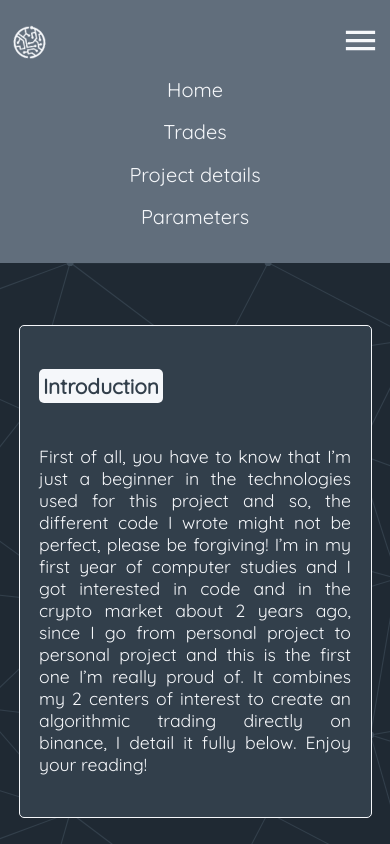
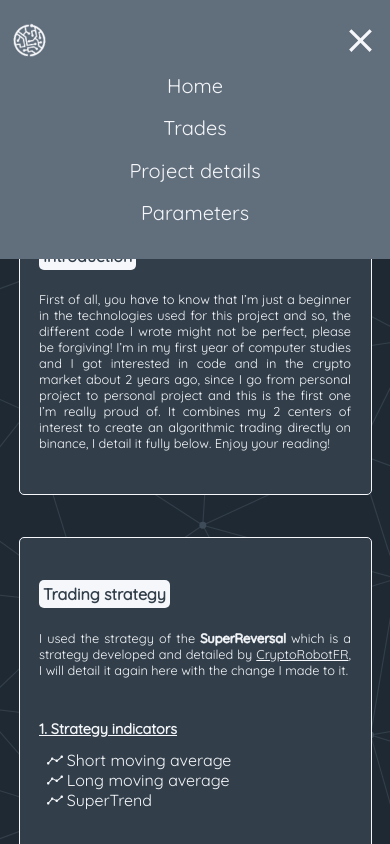
Before and after one commit to Sekaiino/TradingProject, a React (Create React App) app in the folder liveStrategy/frontend/: page /project_details in a window 390 px wide. Both pictures are taken after a click on the label 360 px from the left and 42 px from the top of the page. Shown: the top 844 px of the page. Built offline with nearby package versions, Linux system fonts and the light colour scheme.

Commit message:
mobile responsive

```diff
--- a/liveStrategy/frontend/src/components/Navbar.js
+++ b/liveStrategy/frontend/src/components/Navbar.js
@@ -1,5 +1,5 @@
 import { HashLink } from 'react-router-hash-link';
-import { MdOutlineMenu } from 'react-icons/md';
+import { MdOutlineMenu, MdOutlineClose } from 'react-icons/md';
 
 const Navbar = () => {
 
@@ -9,8 +9,9 @@ const Navbar = () => {
         <header className="app-header">
             <nav>
                 <img src={require('../images/logo2.png')} alt="logo" />
-                <label htmlFor="toggler"><MdOutlineMenu style={style} /></label>
                 <input type="checkbox" id='toggler' />
+                <label className='open' htmlFor="toggler"><MdOutlineMenu style={style} /></label>
+                <label className='close' htmlFor="toggler"><MdOutlineClose style={style} /></label>
                 <ul className='menu'>
                     <li><HashLink to="/#">Home</HashLink></li>
                     <li><HashLink to="/trade#">Trades</HashLink></li>
--- a/liveStrategy/frontend/src/css/App.css
+++ b/liveStrategy/frontend/src/css/App.css
@@ -68,7 +68,7 @@
   text-decoration: underline;
 }
 @media screen and (max-width: 700px) {
-  .App .app-header .menu {
+  .App .app-header .menu, .App .app-header .close {
     display: none;
   }
   .App .app-header nav label {
@@ -88,6 +88,12 @@
   }
   .App .app-header #toggler:checked ~ .menu li {
     margin: 2.5% 0;
+  }
+  .App .app-header #toggler:checked ~ .open {
+    display: none;
+  }
+  .App .app-header #toggler:checked ~ .close {
+    display: inline-flex;
   }
 }
 .App section {
@@ -198,6 +204,39 @@
 .App section aside a .icons {
   margin-left: 1vw;
 }
+@media screen and (max-width: 700px) {
+  .App section {
+    margin: 10vh 0 5vh 0;
+  }
+  .App section.trade {
+    flex-flow: column wrap;
+    align-items: flex-start;
+    justify-content: center;
+  }
+  .App section.trade aside {
+    width: 85%;
+    margin: 2.5vh auto 2.5vh 5vw;
+  }
+  .App section.trade .transactions {
+    width: 80% !important;
+    margin-top: 5vh;
+    margin-left: 5vw;
+    padding: 5vh 5vw;
+  }
+  .App section.trade #trades {
+    margin-left: 5vw;
+  }
+  .App section.parameter aside {
+    flex-flow: column wrap;
+  }
+  .App section .pair-params {
+    width: 80%;
+    padding: 5vh 5vw;
+  }
+  .App section .pair-params p b {
+    width: 10vw;
+  }
+}
 .App article {
   width: 80%;
   margin: 10vh auto;
@@ -270,6 +309,7 @@
 }
 .App article details[open] .drop_down {
   transform: rotate(90deg);
+  transition: 0.5s;
 }
 .App article details summary {
   display: flex;
@@ -283,6 +323,10 @@
 .App article details summary .drop_down {
   margin-right: 0.5vw;
 }
+.App article details ul li {
+  display: flex;
+  flex-flow: row wrap;
+}
 .App article strong {
   -webkit-text-stroke: 1px #F5F7FA;
 }
@@ -291,6 +335,37 @@
   padding: 0 5px;
   border-radius: 4px;
   font-style: italic;
+}
+@media screen and (max-width: 700px) {
+  .App article {
+    margin: 5vh auto;
+  }
+  .App article img {
+    width: 90%;
+  }
+  .App article h3 {
+    font-size: 1em;
+    margin-bottom: 2.5vh;
+  }
+  .App article h4 {
+    font-size: 0.9em;
+  }
+  .App article p {
+    font-size: 0.8em;
+  }
+  .App article ul li {
+    margin: 0;
+  }
+  .App article ul li p, .App article ul li h4 {
+    padding: 0.5vh 0.5vw;
+    font-size: 0.6em;
+  }
+  .App article details summary, .App article details ul li {
+    font-size: 0.8em;
+  }
+  .App article strong {
+    -webkit-text-stroke: 0.5px #F5F7FA;
+  }
 }
 .App .app-footer {
   margin-top: auto;
--- a/liveStrategy/frontend/src/css/App.scss
+++ b/liveStrategy/frontend/src/css/App.scss
@@ -59,11 +59,9 @@
                 }
             }
         }
-        // Responsive header
+        // Responsive header for mobile
         @media screen and (max-width: 700px) {
-            .menu {
-                display: none;
-            }
+            .menu, .close {display: none;}
             nav label {
                 display: block;
                 cursor: pointer;
@@ -78,6 +76,8 @@
                 margin: 1% auto;
                 li {margin: 2.5% 0;}
             }
+            #toggler:checked ~ .open {display: none;}
+            #toggler:checked ~ .close {display: inline-flex;}
         }
     }
 
@@ -180,6 +180,35 @@
             }
         }
     }
+
+    // Responsive section
+    @media screen and (max-width: 700px) {
+        section {
+            margin: 10vh 0 5vh 0;
+            &.trade {
+                flex-flow: column wrap;
+                align-items: flex-start;
+                justify-content: center;
+                aside {
+                    width: 85%;
+                    margin: 2.5vh auto 2.5vh 5vw;
+                }
+                .transactions {
+                    width: 80% !important;
+                    margin-top: 5vh;
+                    margin-left: 5vw;
+                    padding: 5vh 5vw;
+                }
+                #trades {margin-left: 5vw;}
+            }
+            &.parameter aside {flex-flow: column wrap;}
+            .pair-params {
+                width: 80%;
+                padding: 5vh 5vw;
+                p b {width: 10vw;}
+            }
+        }
+    }
     article {
         width: 80%;
         margin: 10vh auto;
@@ -243,7 +272,10 @@
         details {
             margin: 1vh 0;
             &[open] {
-                .drop_down {transform: rotate(90deg);}
+                .drop_down {
+                    transform: rotate(90deg);
+                    transition: .5s;
+                }
             }
             summary {
                 &:hover {cursor: pointer;}
@@ -253,6 +285,10 @@
                 margin: 1vh auto;
                 .drop_down {margin-right: .5vw;}
             }
+            ul li {
+                display: flex;
+                flex-flow: row wrap;
+            }
         }
         strong {-webkit-text-stroke: 1px #F5F7FA;}
         code {
@@ -260,6 +296,31 @@
             padding: 0 5px;
             border-radius: 4px;
             font-style: italic;
+        }
+    }
+
+    // Responsive article for mobile
+    @media screen and (max-width: 700px) {
+        article {
+            margin: 5vh auto;
+            img {width: 90%;}
+            h3{
+                font-size: 1em;
+                margin-bottom: 2.5vh;
+            }
+            h4{font-size: 0.9em;}
+            p{font-size: 0.8em;}
+            ul li {
+                margin: 0;
+                p,h4 {
+                    padding: .5vh .5vw;
+                    font-size: .6em;
+                }
+            }
+            details {
+                summary, ul li {font-size: 0.8em;}
+            }
+            strong {-webkit-text-stroke: .5px #F5F7FA;}
         }
     }
 
@@ -288,7 +349,7 @@
         }
         aside:last-child { margin-top: 7.5vh; }
 
-        // Responsive footer
+        // Responsive footer for mobile
         @media screen and (max-width: 700px) {
             aside {
                 &:last-child {margin: 3vh 0;}
--- /dev/null
+++ b/liveStrategy/frontend/src/hooks/useWindowDimensions.js
@@ -0,0 +1,21 @@
+import { useState, useEffect } from "react";
+
+const getWindowDimesions = () => {
+    const { innerWidth: width, innerHeight: height } = window;
+    return { width, height };
+}
+
+const useWindowDimensions = () => {
+    const[windowDimensions, setWindowDimensions] = useState(getWindowDimesions());
+
+    useEffect(() => {
+        function handleResize() {
+            setWindowDimensions(getWindowDimesions());
+        }
+        window.addEventListener('resize', handleResize());
+        return _ => window.removeEventListener('resize', handleResize());
+    }, [])
+    return windowDimensions;
+}
+
+export default useWindowDimensions;
--- a/liveStrategy/frontend/src/pages/Parameters.js
+++ b/liveStrategy/frontend/src/pages/Parameters.js
@@ -7,7 +7,7 @@ const Parameters = () => {
     const params = data.constructor !== Array ? data.coinconfig[0] : false;
 
     return(
-        <div>
+        <>
             { error && <Error /> }
             { isPending && <IsPending /> }
             { params &&
@@ -65,7 +65,7 @@ const Parameters = () => {
                     </aside>
                 </section>
             }
-        </div>
+        </>
     )
 }
 
--- a/liveStrategy/frontend/src/pages/Trade.js
+++ b/liveStrategy/frontend/src/pages/Trade.js
@@ -2,6 +2,7 @@ import useRequest from "../hooks/useAPI";
 import Chart from "react-google-charts";
 import IsPending from "../components/IsPending";
 import Error from "../components/Error";
+import useWindowDimensions from "../hooks/useWindowDimensions";
 
 const Trade = () => {
     const { data: tradeData, isPending: tradeIsPending, error: tradeError } = useRequest('GET', 'http://localhost:8000/api/trade/get/');
@@ -14,6 +15,11 @@ const Trade = () => {
     const { data: transactionData, isPending: transactionIsPending, error: transactionError } = useRequest('GET', 'http://localhost:8000/api/transactions/get/');
     const transactions = transactionData.constructor !== Array ? transactionData.transactions : false;
 
+    const { width } = useWindowDimensions();
+
+    const chartHeight = width <= 700 ? "50%" : "70%";
+    const chartWidth = width <= 700 ? "90vw" : "50vw";
+
     const asset = [
         ["Date", "Assets"],
         ["today", 301.23]
@@ -23,16 +29,16 @@ const Trade = () => {
         title: "Wallet evolution",
         backgroundColor: '#F5F7FA',
         vAxis: { minValue: 0 },
-        chartArea: { width: "50%", height: "70%" },
+        chartArea: { width: "60%", height: chartHeight },
     };
 
     return(
-        <section className="trade" style={{width: "100vw"}} id="wallet">
+        <section className="trade" style={{width: "100vw", overflowX: "hidden"}} id="wallet">
             <h2>Trading history</h2>
             <aside>
                 <Chart
                     chartType="AreaChart"
-                    width="50vw"
+                    width= {chartWidth}
                     height="50vh"
                     data={asset}
                     options={options}
```
Also changed, not shown: 1 other file (tests, documents, lock files or other folders).
